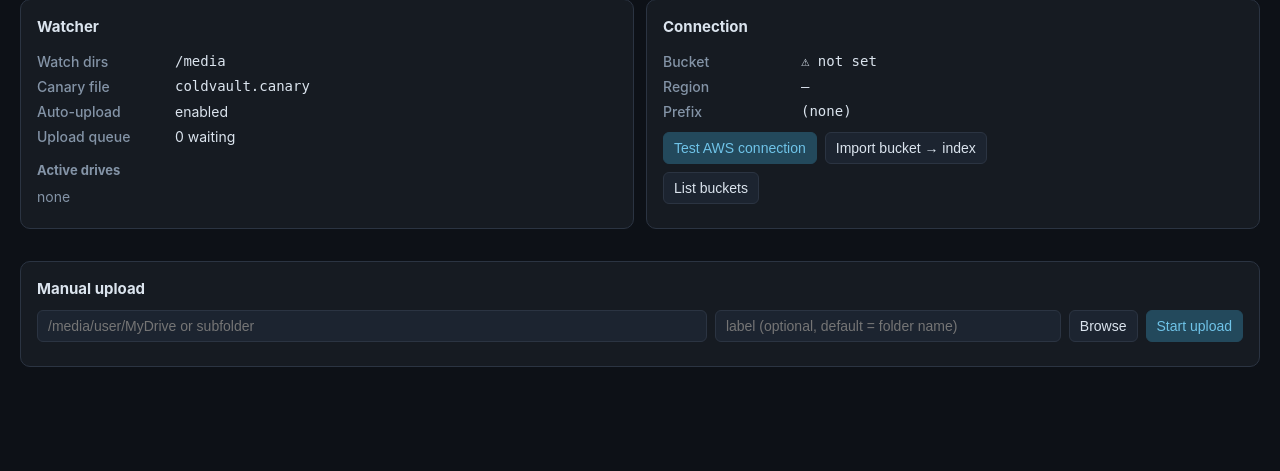
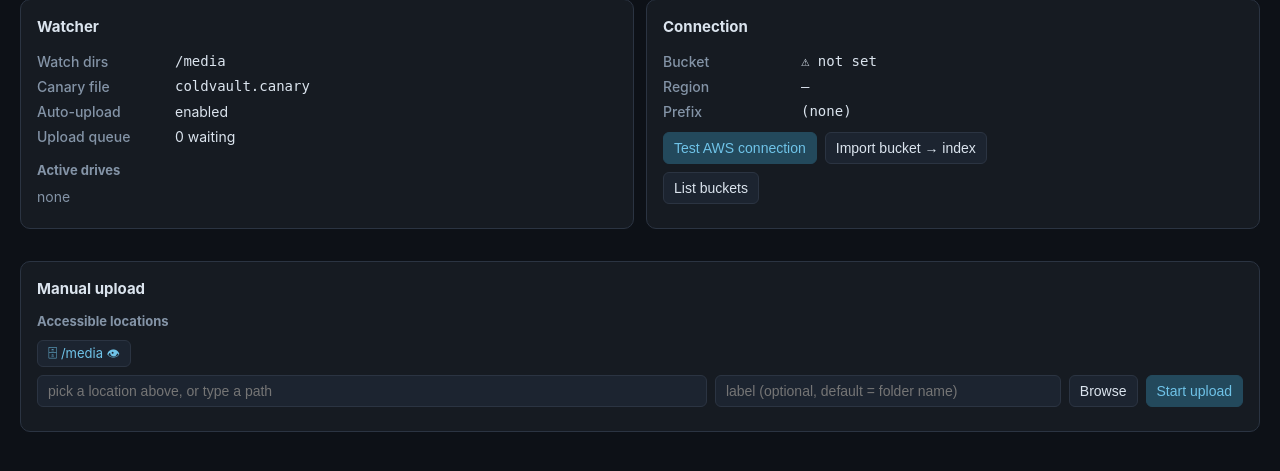
Before and after one commit to tadekus/coldvault, a Flask app: page / in a window 1280 px wide. Shown: the part 174-645 px from the top of the page. Run offline with Flask 3, Linux system fonts and the light colour scheme; data that the repository does not hold is empty; parts of the project's set-up code (start-up, migrations or seed data) failed here and were passed over.

Commit message:
Manual upload: list accessible roots and files in the dashboard
Add /api/browse/roots reporting each configured upload root (watch dirs
+ COLDVAULT_BROWSE_ROOTS) with live exists/readable checks inside the
container, shown as clickable 'Accessible locations' chips. Browse now
also returns file names with sizes and a folder total, not just a count,
so a folder's contents are visible before uploading.

Co-Authored-By: Claude Fable 5 <noreply@anthropic.com>

```diff
--- a/app/main.py
+++ b/app/main.py
@@ -105,6 +105,27 @@ def api_set_bucket():
     return jsonify({"ok": True, "bucket": name})
 
 
+@app.get("/api/browse/roots")
+def api_browse_roots():
+    """The configured upload roots (watch dirs + COLDVAULT_BROWSE_ROOTS), each
+    checked for whether it actually exists and is readable inside the container.
+    Deduplicated, order preserved."""
+    seen, roots = set(), []
+    for r in config.BROWSE_ROOTS:
+        real = os.path.realpath(r)
+        if real in seen:
+            continue
+        seen.add(real)
+        exists = os.path.isdir(r)
+        roots.append({
+            "path": r,
+            "exists": exists,
+            "readable": exists and os.access(r, os.R_OK | os.X_OK),
+            "is_watch": r in config.WATCH_DIRS,
+        })
+    return jsonify({"roots": roots})
+
+
 @app.get("/api/browse")
 def api_browse():
     path = request.args.get("path") or (config.BROWSE_ROOTS[0] if config.BROWSE_ROOTS else "/media")
@@ -112,18 +133,26 @@ def api_browse():
         return jsonify({"error": f"path outside allowed roots ({', '.join(config.BROWSE_ROOTS)})"}), 403
     if not os.path.isdir(path):
         return jsonify({"error": "not a directory"}), 400
-    dirs, nfiles = [], 0
+    dirs, files, total_bytes, nfiles = [], [], 0, 0
     try:
         for e in sorted(os.scandir(path), key=lambda x: x.name.lower()):
             if e.is_dir(follow_symlinks=False):
                 dirs.append(e.name)
             elif e.is_file(follow_symlinks=False):
                 nfiles += 1
+                try:
+                    sz = e.stat(follow_symlinks=False).st_size
+                except OSError:
+                    sz = 0
+                total_bytes += sz
+                if len(files) < 500:
+                    files.append({"name": e.name, "size": sz})
     except OSError as e:
         return jsonify({"error": str(e)}), 400
     parent = os.path.dirname(path.rstrip("/"))
     return jsonify({"path": path, "parent": parent if _allowed_path(parent) else None,
-                    "dirs": dirs, "file_count": nfiles})
+                    "dirs": dirs, "files": files, "file_count": nfiles,
+                    "files_truncated": nfiles > len(files), "total_bytes": total_bytes})
 
 
 @app.post("/api/upload")
--- a/app/static/app.js
+++ b/app/static/app.js
@@ -142,6 +142,27 @@ $("#btnUseBucket").onclick = async () => {
 };
 
 /* ---------- browse + manual upload ---------- */
+async function loadBrowseRoots() {
+  try {
+    const r = await api("/api/browse/roots");
+    if (!r.roots.length) {
+      $("#browseRoots").innerHTML = `<span class="muted">no roots configured — add mounts and COLDVAULT_BROWSE_ROOTS</span>`;
+      return;
+    }
+    $("#browseRoots").innerHTML = r.roots.map(root => {
+      if (!root.exists)
+        return `<span class="muted" title="mounted in compose but not present in container">${esc(root.path)} (not mounted)</span>`;
+      if (!root.readable)
+        return `<span class="muted" title="present but not readable — check permissions">${esc(root.path)} (not readable)</span>`;
+      const tag = root.is_watch ? " 👁" : "";
+      return `<a data-p="${esc(root.path)}" title="${root.is_watch ? "watch dir (canary)" : "browse root"}">🗄 ${esc(root.path)}${tag}</a>`;
+    }).join("");
+    $$("#browseRoots a").forEach(a => a.onclick = () => browse(a.dataset.p));
+  } catch (e) {
+    $("#browseRoots").innerHTML = `<span class="muted">✘ ${esc(e.message)}</span>`;
+  }
+}
+
 async function browse(path) {
   try {
     const r = await api("/api/browse?path=" + encodeURIComponent(path || ""));
@@ -149,7 +170,14 @@ async function browse(path) {
     let html = "";
     if (r.parent) html += `<a data-p="${esc(r.parent)}">⬑ up</a>`;
     html += r.dirs.map(d => `<a data-p="${esc(r.path.replace(/\/$/, "") + "/" + d)}">📁 ${esc(d)}</a>`).join("");
-    html += `<span class="muted" style="padding:3px 6px">${r.file_count} files here</span>`;
+    const summary = `${r.dirs.length} folder(s), ${r.file_count} file(s) · ${fmtBytes(r.total_bytes)}`;
+    html += `<span class="muted" style="padding:3px 6px">${summary}</span>`;
+    if (r.files.length) {
+      html += `<div style="width:100%;margin-top:6px">` +
+        r.files.map(f => `<div class="mono" style="font-size:12px;padding:1px 0">📄 ${esc(f.name)} <span class="muted">${fmtBytes(f.size)}</span></div>`).join("") +
+        (r.files_truncated ? `<div class="muted" style="font-size:12px">…more files not listed</div>` : "") +
+        `</div>`;
+    }
     $("#browseList").innerHTML = html;
     $$("#browseList a").forEach(a => a.onclick = () => browse(a.dataset.p));
   } catch (e) {
@@ -485,3 +513,4 @@ $("#btnLogs").onclick = loadLogs;
 
 /* ---------- init ---------- */
 loadDashboard();
+loadBrowseRoots();
--- a/app/templates/index.html
+++ b/app/templates/index.html
@@ -52,8 +52,10 @@
 
   <div class="box">
     <h3>Manual upload</h3>
+    <h4>Accessible locations</h4>
+    <div id="browseRoots" class="browse muted">loading…</div>
     <div class="row">
-      <input id="uploadPath" placeholder="/media/user/MyDrive or subfolder" style="flex:2">
+      <input id="uploadPath" placeholder="pick a location above, or type a path" style="flex:2">
       <input id="uploadLabel" placeholder="label (optional, default = folder name)" style="flex:1">
       <button id="btnBrowse" class="secondary">Browse</button>
       <button id="btnUpload">Start upload</button>
```
Also changed, not shown: README.md.
